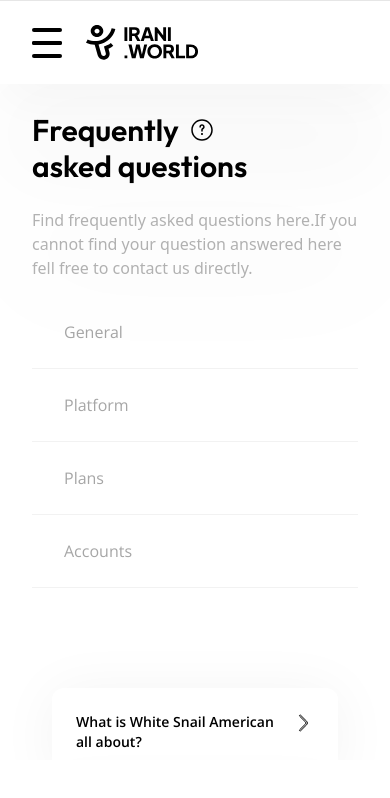
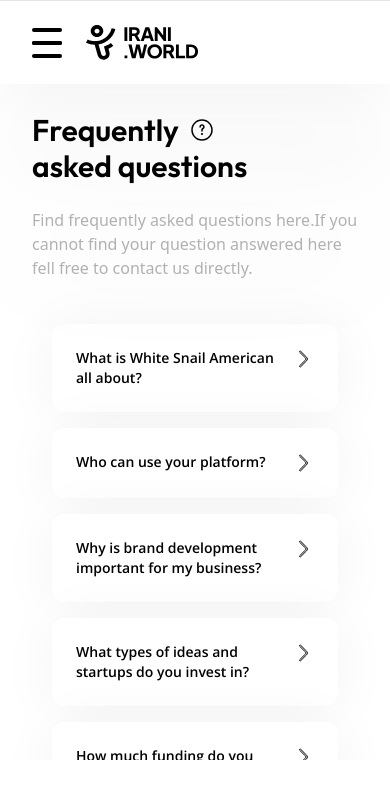
Before and after one commit to MiladDevarts/irani-world, a Next.js app: page /faq in a window 390 px wide. Shown: the top 798 px of the page. Built offline with nearby package versions, Linux system fonts and the light colour scheme.

Commit message:
fix: remove cateogory on mobile

```diff
--- a/app/faq/page.tsx
+++ b/app/faq/page.tsx
@@ -40,7 +40,7 @@ const page = () => {
             <p className="text-white-shade-8 max-w-md">
             Find frequently asked questions here.If you cannot find your question answered here fell free to contact us directly.
             </p>
-            <div className="flex flex-col py-4">
+            <div className="hidden lg:flex flex-col py-4">
                 <Category classes={""} content={"General"} />
                 <Category classes={""} content={"Platform"} />
                 <Category classes={""} content={"Plans"} />
@@ -48,7 +48,7 @@ const page = () => {
               </div>
           </div>
         </div>
-        <div className="w-full lg;w-2/3 flex flex-col mt-16 rounded-3xl">
+        <div className="w-full lg:w-2/3 flex flex-col mt-6 lg:mt-16 rounded-3xl">
           <div className="w-full flex flex-col gap-y-4 lg:gap-6 p-5 rounded-xl">
             <FAQItem
               title={"What is White Snail American all about?"}
```
